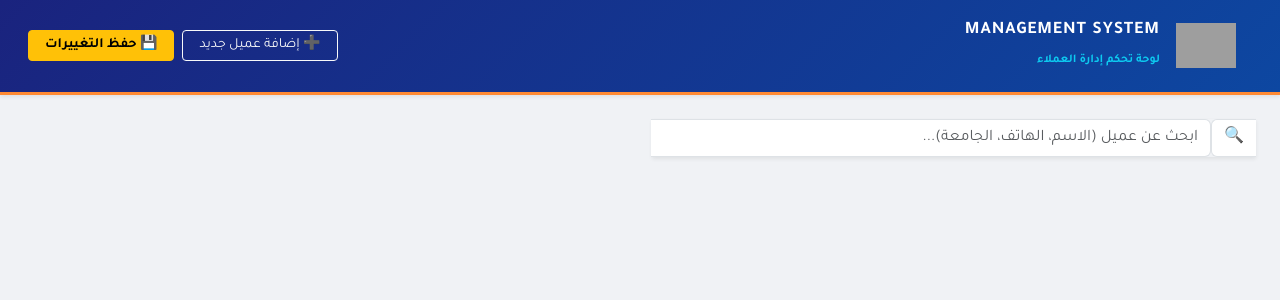
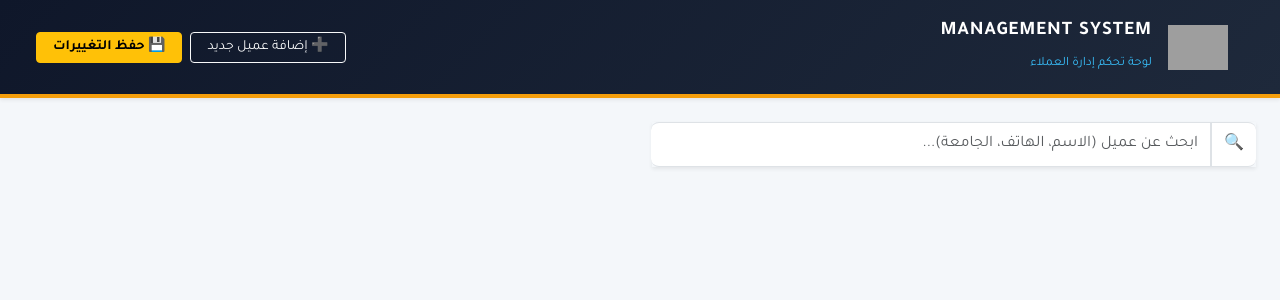
Before and after one commit to mgdad3331/249-manage, a Flask app: page / in a window 1280 px wide. Shown: the top 300 px of the page. Run offline with Flask 3, Linux system fonts and the light colour scheme; data that the repository does not hold is empty; parts of the project's set-up code (start-up, migrations or seed data) failed here and were passed over; grey boxes are pictures that could not be loaded.

Commit message:
Update style.css

```diff
--- a/static/css/style.css
+++ b/static/css/style.css
@@ -1,48 +1,91 @@
+/* تحسين الخطوط والخلفية */
 body {
     font-family: 'Tajawal', sans-serif;
-    background-color: #f0f2f5;
+    background-color: #f4f7fa;
     color: #333;
+    direction: rtl;
 }
 
-/* التعديل على شريط العنوان */
+/* شريط العنوان الاحترافي */
 .navbar {
-    background: linear-gradient(135deg, #1a237e 0%, #0d47a1 100%);
-    padding: 0.8rem 1rem;
-    border-bottom: 3px solid #ff8a33;
+    background: linear-gradient(135deg, #0f172a 0%, #1e293b 100%);
+    padding: 0.8rem 1.5rem;
+    border-bottom: 4px solid #f59e0b; /* خط برتقالي ذهبي */
 }
 
 .brand-text span {
     letter-spacing: 1px;
-    font-size: 1.1rem;
+    font-size: 1.2rem;
     color: #ffffff;
 }
 
 .brand-text small {
-    font-size: 0.75rem;
-    font-weight: bold;
+    font-size: 0.8rem;
+    color: #38bdf8 !important; /* لون سماوي للنص الفرعي */
 }
 
-/* الجدول */
-.table thead th {
-    font-weight: 700;
-    color: #495057;
-    text-transform: uppercase;
-    font-size: 0.85rem;
-    border-bottom: 2px solid #dee2e6;
+/* تحسين شكل الجدول والحاوية */
+.card {
+    border-radius: 15px;
+    overflow: hidden;
+    border: none;
+    box-shadow: 0 4px 6px -1px rgba(0, 0, 0, 0.1);
 }
 
+.table thead th {
+    background-color: #f8fafc;
+    font-weight: 700;
+    color: #475569;
+    font-size: 0.85rem;
+    border-bottom: 2px solid #e2e8f0;
+    text-align: center;
+}
+
+/* تأثير عند المرور على الصف */
 .table-hover tbody tr:hover {
-    background-color: #e3f2fd;
+    background-color: #f1f5f9;
+    transition: 0.2s ease-in-out;
+}
+
+/* --- نظام الصاحات (Switches) --- */
+.form-check-input {
+    width: 2.8em !important;
+    height: 1.4em !important;
+    cursor: pointer;
+    background-color: #cbd5e1; /* لون رمادي عند التعطيل */
+    border: none;
+}
+
+.form-check-input:checked {
+    background-color: #10b981 !important; /* أخضر زاهي عند التفعيل */
+    border-color: #10b981 !important;
+}
+
+/* تمييز الصف الذي يتم تعديله حالياً */
+.table-warning {
+    background-color: #fef9c3 !important; /* أصفر فاتح جداً */
+    border-right: 5px solid #f59e0b; /* علامة جانبية برتقالية */
+}
+
+/* شريط البحث */
+.input-group-text {
+    border-radius: 0 8px 8px 0 !important;
+}
+
+#searchInput {
+    border-radius: 8px 0 0 8px !important;
+    height: 45px;
+}
+
+/* أزرار الإجراءات */
+.edit-btn {
+    border-radius: 20px;
+    font-weight: bold;
+    font-size: 0.8rem;
     transition: 0.3s;
 }
 
-/* أزرار التبديل (Switches) */
-.form-check-input:checked {
-    background-color: #28a745;
-    border-color: #28a745;
+.btn-success {
+    background-color: #10b981;
+    border: none;
 }
-
-.card {
-    border-radius: 12px;
-    overflow: hidden;
-}
```
